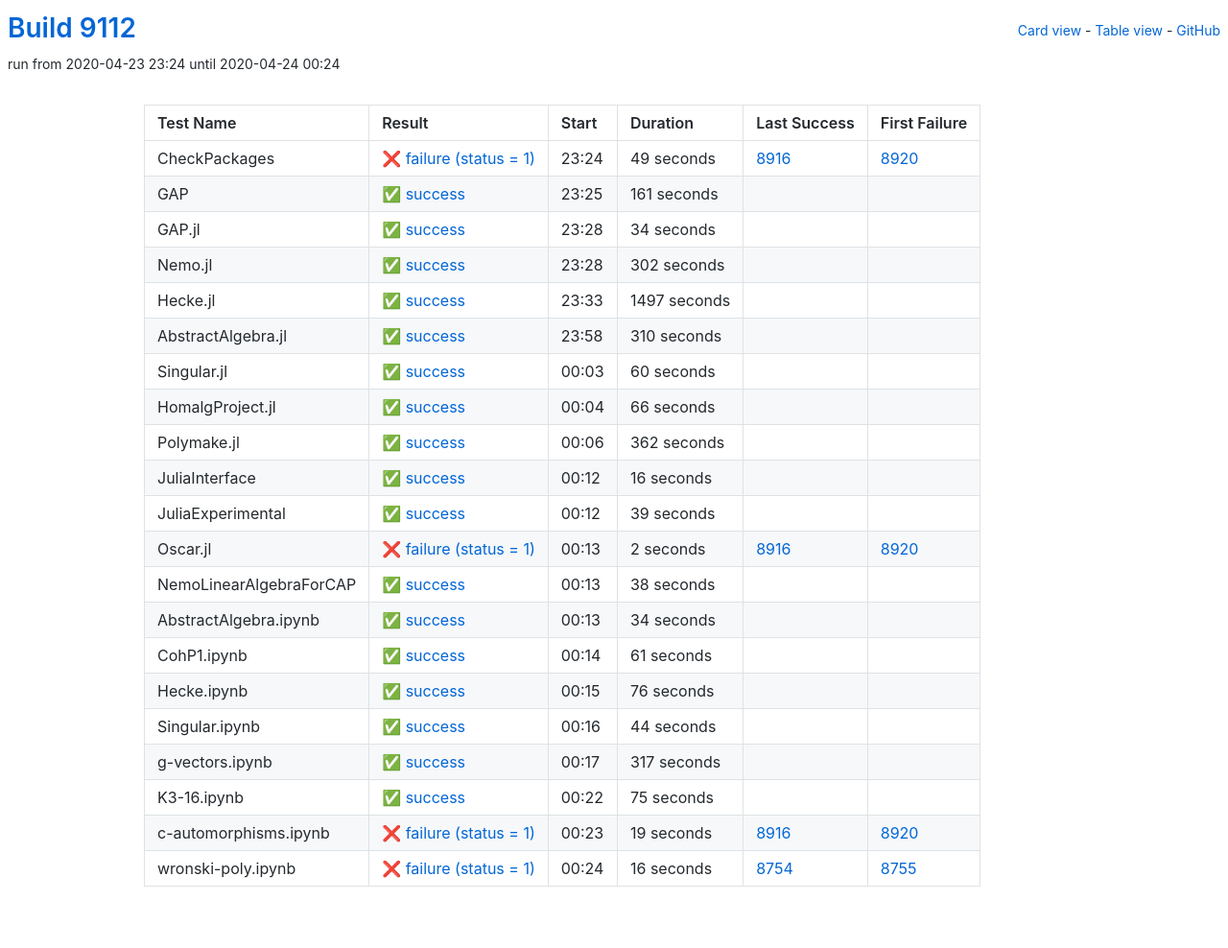
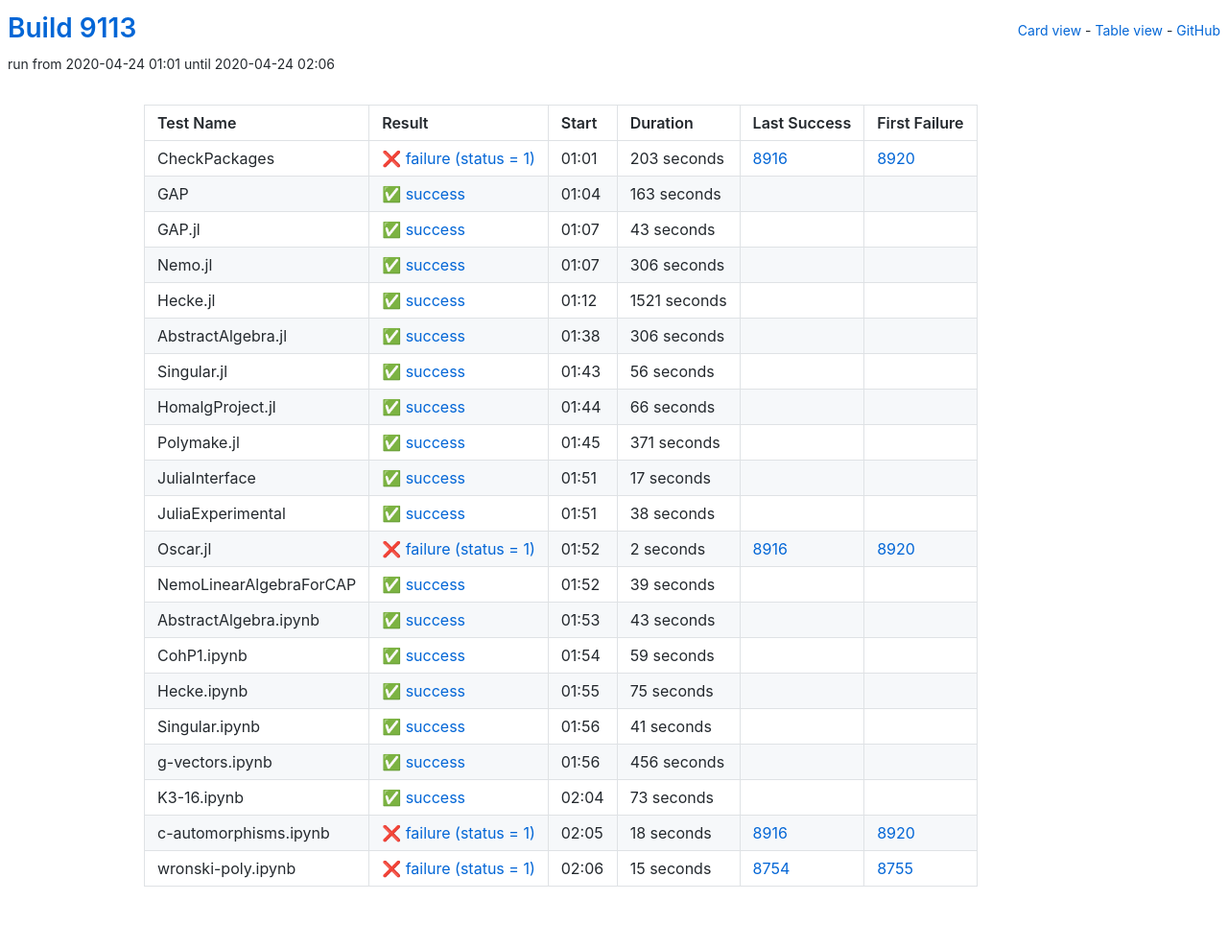
Before and after one commit to oscar-system/oscar-ci-status, a Jekyll site: the page built from table.html, in a window 1280 px wide. Shown: the whole page at 96% size. Built offline with Jekyll 4.4.1, drawn with Linux system fonts in a browser that asks for light colours.

Commit message:
Build 9113

```diff
--- a/_data/ci.yml
+++ b/_data/ci.yml
@@ -1,82 +1,82 @@
-build: 9112
-build_url: https://oscarci.mathematik.uni-kl.de/job/oscar/9112/
+build: 9113
+build_url: https://oscarci.mathematik.uni-kl.de/job/oscar/9113/
 job: oscar
 tests:
-- duration: 49
+- duration: 203
   exitcode: 1
   first_failure: 8920
   first_failure_url: https://oscarci.mathematik.uni-kl.de/job/oscar/8920/
   last_success: 8916
   last_success_url: https://oscarci.mathematik.uni-kl.de/job/oscar/8916/
-  log: https://oscarci.mathematik.uni-kl.de/job/oscar/9112/artifact/logs/build-9112/CheckPackages.log
+  log: https://oscarci.mathematik.uni-kl.de/job/oscar/9113/artifact/logs/build-9113/CheckPackages.log
   name: CheckPackages
-  start: 2020-04-23 23:24
+  start: 2020-04-24 01:01
   status: failure
   success: false
-- duration: 161
+- duration: 163
   exitcode: 0
   first_failure: false
   first_failure_url: null
   last_success: false
   last_success_url: null
-  log: https://oscarci.mathematik.uni-kl.de/job/oscar/9112/artifact/logs/build-9112/GAP.log
+  log: https://oscarci.mathematik.uni-kl.de/job/oscar/9113/artifact/logs/build-9113/GAP.log
   name: GAP
-  start: 2020-04-23 23:25
+  start: 2020-04-24 01:04
   status: success
   success: true
-- duration: 34
+- duration: 43
   exitcode: 0
   first_failure: false
   first_failure_url: null
   last_success: false
   last_success_url: null
-  log: https://oscarci.mathematik.uni-kl.de/job/oscar/9112/artifact/logs/build-9112/GAP.jl.log
+  log: https://oscarci.mathematik.uni-kl.de/job/oscar/9113/artifact/logs/build-9113/GAP.jl.log
   name: GAP.jl
-  start: 2020-04-23 23:28
+  start: 2020-04-24 01:07
   status: success
   success: true
-- duration: 302
+- duration: 306
   exitcode: 0
   first_failure: false
   first_failure_url: null
   last_success: false
   last_success_url: null
-  log: https://oscarci.mathematik.uni-kl.de/job/oscar/9112/artifact/logs/build-9112/Nemo.jl.log
+  log: https://oscarci.mathematik.uni-kl.de/job/oscar/9113/artifact/logs/build-9113/Nemo.jl.log
   name: Nemo.jl
-  start: 2020-04-23 23:28
+  start: 2020-04-24 01:07
   status: success
   success: true
-- duration: 1497
+- duration: 1521
   exitcode: 0
   first_failure: false
   first_failure_url: null
   last_success: false
   last_success_url: null
-  log: https://oscarci.mathematik.uni-kl.de/job/oscar/9112/artifact/logs/build-9112/Hecke.jl.log
+  log: https://oscarci.mathematik.uni-kl.de/job/oscar/9113/artifact/logs/build-9113/Hecke.jl.log
   name: Hecke.jl
-  start: 2020-04-23 23:33
+  start: 2020-04-24 01:12
   status: success
   success: true
-- duration: 310
+- duration: 306
   exitcode: 0
   first_failure: false
   first_failure_url: null
   last_success: false
   last_success_url: null
-  log: https://oscarci.mathematik.uni-kl.de/job/oscar/9112/artifact/logs/build-9112/AbstractAlgebra.jl.log
+  log: https://oscarci.mathematik.uni-kl.de/job/oscar/9113/artifact/logs/build-9113/AbstractAlgebra.jl.log
   name: AbstractAlgebra.jl
-  start: 2020-04-23 23:58
+  start: 2020-04-24 01:38
   status: success
   success: true
-- duration: 60
+- duration: 56
   exitcode: 0
   first_failure: false
   first_failure_url: null
   last_success: false
   last_success_url: null
-  log: https://oscarci.mathematik.uni-kl.de/job/oscar/9112/artifact/logs/build-9112/Singular.jl.log
+  log: https://oscarci.mathematik.uni-kl.de/job/oscar/9113/artifact/logs/build-9113/Singular.jl.log
   name: Singular.jl
-  start: 2020-04-24 00:03
+  start: 2020-04-24 01:43
   status: success
   success: true
 - duration: 66
@@ -85,42 +85,42 @@ tests:
   first_failure_url: null
   last_success: false
   last_success_url: null
-  log: https://oscarci.mathematik.uni-kl.de/job/oscar/9112/artifact/logs/build-9112/HomalgProject.jl.log
+  log: https://oscarci.mathematik.uni-kl.de/job/oscar/9113/artifact/logs/build-9113/HomalgProject.jl.log
   name: HomalgProject.jl
-  start: 2020-04-24 00:04
+  start: 2020-04-24 01:44
   status: success
   success: true
-- duration: 362
+- duration: 371
   exitcode: 0
   first_failure: false
   first_failure_url: null
   last_success: false
   last_success_url: null
-  log: https://oscarci.mathematik.uni-kl.de/job/oscar/9112/artifact/logs/build-9112/Polymake.jl.log
+  log: https://oscarci.mathematik.uni-kl.de/job/oscar/9113/artifact/logs/build-9113/Polymake.jl.log
   name: Polymake.jl
-  start: 2020-04-24 00:06
+  start: 2020-04-24 01:45
   status: success
   success: true
-- duration: 16
+- duration: 17
   exitcode: 0
   first_failure: false
   first_failure_url: null
   last_success: false
   last_success_url: null
-  log: https://oscarci.mathematik.uni-kl.de/job/oscar/9112/artifact/logs/build-9112/JuliaInterface.log
+  log: https://oscarci.mathematik.uni-kl.de/job/oscar/9113/artifact/logs/build-9113/JuliaInterface.log
   name: JuliaInterface
-  start: 2020-04-24 00:12
+  start: 2020-04-24 01:51
   status: success
   success: true
-- duration: 39
+- duration: 38
   exitcode: 0
   first_failure: false
   first_failure_url: null
   last_success: false
   last_success_url: null
-  log: https://oscarci.mathematik.uni-kl.de/job/oscar/9112/artifact/logs/build-9112/JuliaExperimental.log
+  log: https://oscarci.mathematik.uni-kl.de/job/oscar/9113/artifact/logs/build-9113/JuliaExperimental.log
   name: JuliaExperimental
-  start: 2020-04-24 00:12
+  start: 2020-04-24 01:51
   status: success
   success: true
 - duration: 2
@@ -129,75 +129,42 @@ tests:
   first_failure_url: https://oscarci.mathematik.uni-kl.de/job/oscar/8920/
   last_success: 8916
   last_success_url: https://oscarci.mathematik.uni-kl.de/job/oscar/8916/
-  log: https://oscarci.mathematik.uni-kl.de/job/oscar/9112/artifact/logs/build-9112/Oscar.jl.log
+  log: https://oscarci.mathematik.uni-kl.de/job/oscar/9113/artifact/logs/build-9113/Oscar.jl.log
   name: Oscar.jl
-  start: 2020-04-24 00:13
+  start: 2020-04-24 01:52
   status: failure
   success: false
-- duration: 38
+- duration: 39
   exitcode: 0
   first_failure: false
   first_failure_url: null
   last_success: false
   last_success_url: null
-  log: https://oscarci.mathematik.uni-kl.de/job/oscar/9112/artifact/logs/build-9112/NemoLinearAlgebraForCAP.log
+  log: https://oscarci.mathematik.uni-kl.de/job/oscar/9113/artifact/logs/build-9113/NemoLinearAlgebraForCAP.log
   name: NemoLinearAlgebraForCAP
-  start: 2020-04-24 00:13
+  start: 2020-04-24 01:52
   status: success
   success: true
-- duration: 34
+- duration: 43
   exitcode: 0
   first_failure: false
   first_failure_url: null
   last_success: false
   last_success_url: null
-  log: https://oscarci.mathematik.uni-kl.de/job/oscar/9112/artifact/logs/build-9112/AbstractAlgebra.ipynb.log
+  log: https://oscarci.mathematik.uni-kl.de/job/oscar/9113/artifact/logs/build-9113/AbstractAlgebra.ipynb.log
   name: AbstractAlgebra.ipynb
-  start: 2020-04-24 00:13
+  start: 2020-04-24 01:53
   status: success
   success: true
-- duration: 61
+- duration: 59
   exitcode: 0
   first_failure: false
   first_failure_url: null
   last_success: false
   last_success_url: null
-  log: https://oscarci.mathematik.uni-kl.de/job/oscar/9112/artifact/logs/build-9112/CohP1.ipynb.log
+  log: https://oscarci.mathematik.uni-kl.de/job/oscar/9113/artifact/logs/build-9113/CohP1.ipynb.log
   name: CohP1.ipynb
-  start: 2020-04-24 00:14
-  status: success
-  success: true
-- duration: 76
-  exitcode: 0
-  first_failure: false
-  first_failure_url: null
-  last_success: false
-  last_success_url: null
-  log: https://oscarci.mathematik.uni-kl.de/job/oscar/9112/artifact/logs/build-9112/Hecke.ipynb.log
-  name: Hecke.ipynb
-  start: 2020-04-24 00:15
-  status: success
-  success: true
-- duration: 44
-  exitcode: 0
-  first_failure: false
-  first_failure_url: null
-  last_success: false
-  last_success_url: null
-  log: https://oscarci.mathematik.uni-kl.de/job/oscar/9112/artifact/logs/build-9112/Singular.ipynb.log
-  name: Singular.ipynb
-  start: 2020-04-24 00:16
-  status: success
-  success: true
-- duration: 317
-  exitcode: 0
-  first_failure: false
-  first_failure_url: null
-  last_success: false
-  last_success_url: null
-  log: https://oscarci.mathematik.uni-kl.de/job/oscar/9112/artifact/logs/build-9112/g-vectors.ipynb.log
-  name: g-vectors.ipynb
-  start: 2020-04-24 00:17
+  start: 2020-04-24 01:54
   status: success
   success: true
 - duration: 75
@@ -206,30 +173,63 @@ tests:
   first_failure_url: null
   last_success: false
   last_success_url: null
-  log: https://oscarci.mathematik.uni-kl.de/job/oscar/9112/artifact/logs/build-9112/K3-16.ipynb.log
-  name: K3-16.ipynb
-  start: 2020-04-24 00:22
+  log: https://oscarci.mathematik.uni-kl.de/job/oscar/9113/artifact/logs/build-9113/Hecke.ipynb.log
+  name: Hecke.ipynb
+  start: 2020-04-24 01:55
   status: success
   success: true
-- duration: 19
+- duration: 41
+  exitcode: 0
+  first_failure: false
+  first_failure_url: null
+  last_success: false
+  last_success_url: null
+  log: https://oscarci.mathematik.uni-kl.de/job/oscar/9113/artifact/logs/build-9113/Singular.ipynb.log
+  name: Singular.ipynb
+  start: 2020-04-24 01:56
+  status: success
+  success: true
+- duration: 456
+  exitcode: 0
+  first_failure: false
+  first_failure_url: null
+  last_success: false
+  last_success_url: null
+  log: https://oscarci.mathematik.uni-kl.de/job/oscar/9113/artifact/logs/build-9113/g-vectors.ipynb.log
+  name: g-vectors.ipynb
+  start: 2020-04-24 01:56
+  status: success
+  success: true
+- duration: 73
+  exitcode: 0
+  first_failure: false
+  first_failure_url: null
+  last_success: false
+  last_success_url: null
+  log: https://oscarci.mathematik.uni-kl.de/job/oscar/9113/artifact/logs/build-9113/K3-16.ipynb.log
+  name: K3-16.ipynb
+  start: 2020-04-24 02:04
+  status: success
+  success: true
+- duration: 18
   exitcode: 1
   first_failure: 8920
   first_failure_url: https://oscarci.mathematik.uni-kl.de/job/oscar/8920/
   last_success: 8916
   last_success_url: https://oscarci.mathematik.uni-kl.de/job/oscar/8916/
-  log: https://oscarci.mathematik.uni-kl.de/job/oscar/9112/artifact/logs/build-9112/c-automorphisms.ipynb.log
+  log: https://oscarci.mathematik.uni-kl.de/job/oscar/9113/artifact/logs/build-9113/c-automorphisms.ipynb.log
   name: c-automorphisms.ipynb
-  start: 2020-04-24 00:23
+  start: 2020-04-24 02:05
   status: failure
   success: false
-- duration: 16
+- duration: 15
   exitcode: 1
   first_failure: 8755
   first_failure_url: https://oscarci.mathematik.uni-kl.de/job/oscar/8755/
   last_success: 8754
   last_success_url: https://oscarci.mathematik.uni-kl.de/job/oscar/8754/
-  log: https://oscarci.mathematik.uni-kl.de/job/oscar/9112/artifact/logs/build-9112/wronski-poly.ipynb.log
+  log: https://oscarci.mathematik.uni-kl.de/job/oscar/9113/artifact/logs/build-9113/wronski-poly.ipynb.log
   name: wronski-poly.ipynb
-  start: 2020-04-24 00:24
+  start: 2020-04-24 02:06
   status: failure
   success: false
```
Also changed, not shown: README.md.
